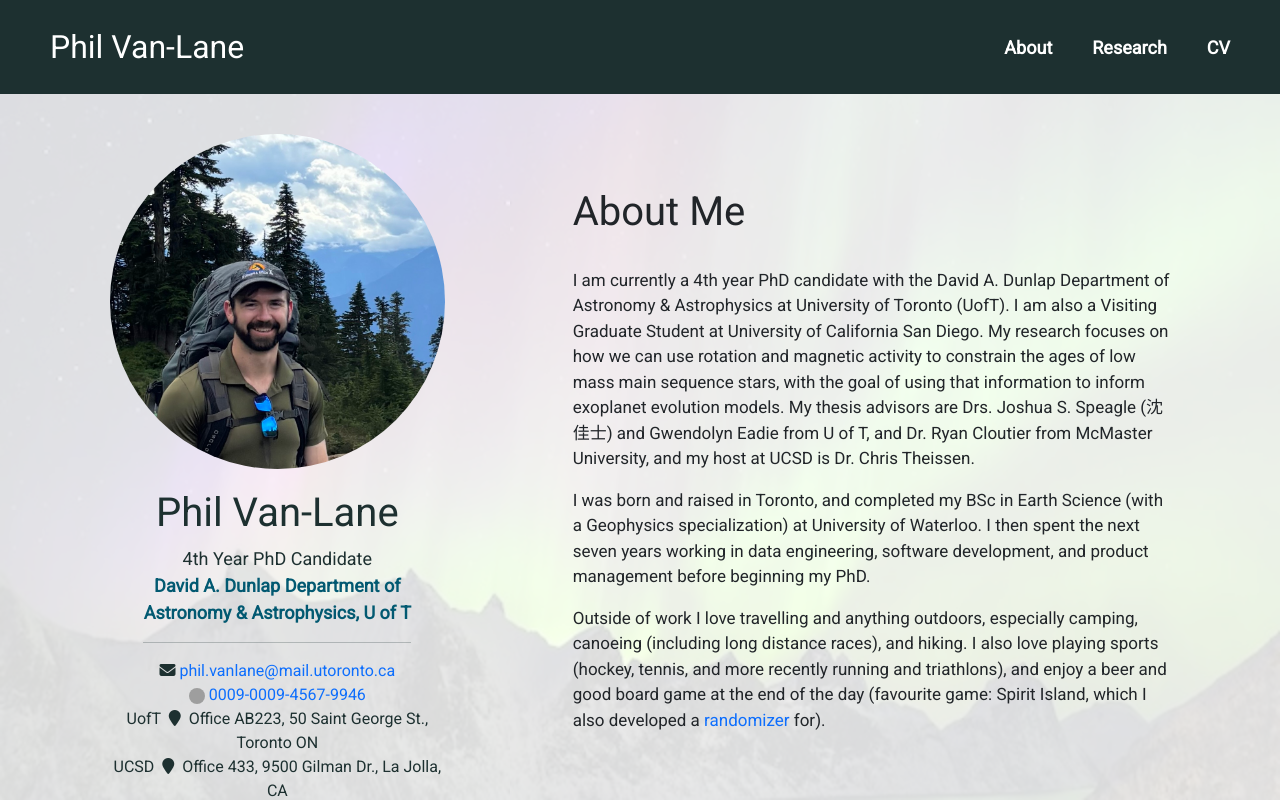
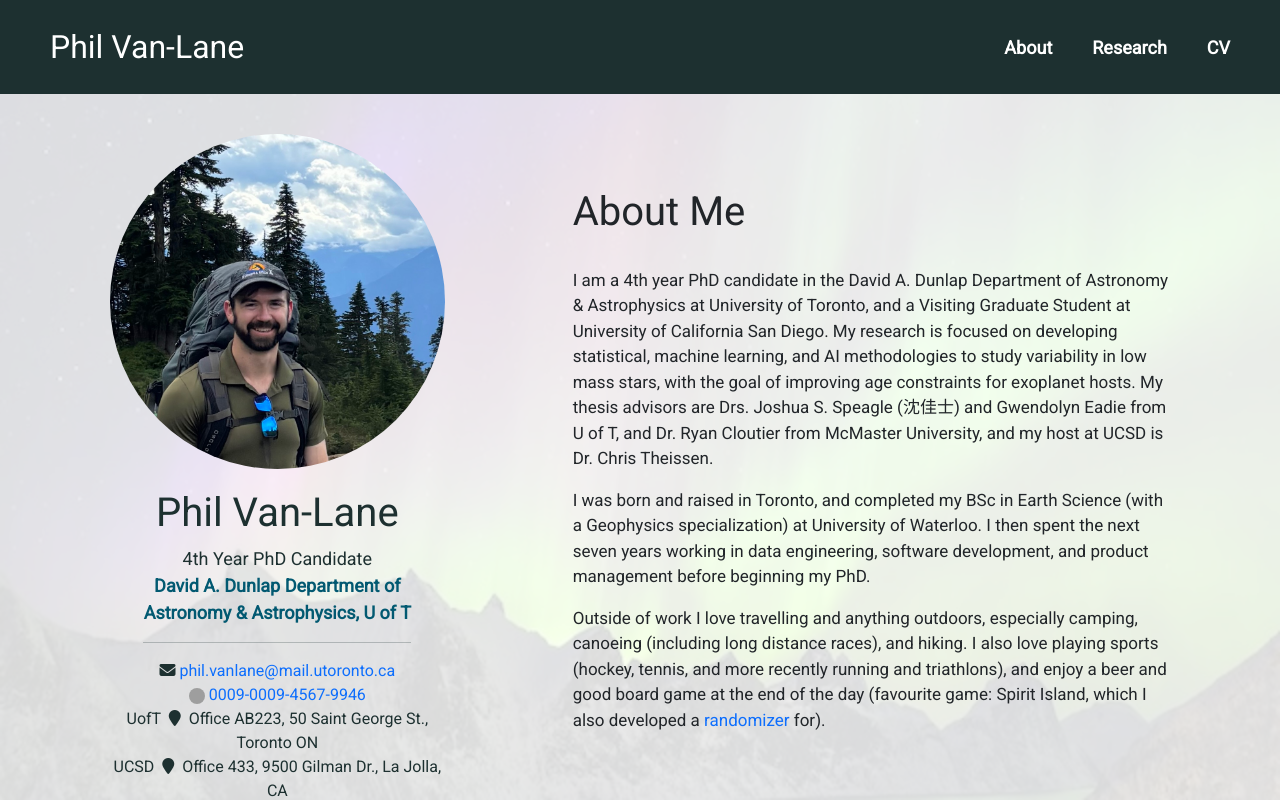
Before and after one commit to philvanlane/personal-website, a React (Create React App) app: page / in a window 1280 px wide. Shown: the top 800 px of the page. Built offline with nearby package versions, Linux system fonts and the light colour scheme; grey boxes are pictures that could not be loaded.

Commit message:
updated summary

```diff
--- a/src/components/Home.js
+++ b/src/components/Home.js
@@ -44,7 +44,7 @@ const Home = () => {
                 <h1>About Me</h1>
                 <br></br>
                 <p>
-                I am currently a 4th year PhD candidate with the David A. Dunlap Department of Astronomy & Astrophysics at University of Toronto (UofT). I am also a Visiting Graduate Student at University of California San Diego. My research focuses on how we can use rotation and magnetic activity to constrain the ages of low mass main sequence stars, with the goal of using that information to inform exoplanet evolution models. My thesis advisors are Drs. Joshua S. Speagle (沈佳士) and Gwendolyn Eadie from U of T, and Dr. Ryan Cloutier from McMaster University, and my host at UCSD is Dr. Chris Theissen.
+                I am a 4th year PhD candidate in the David A. Dunlap Department of Astronomy & Astrophysics at University of Toronto, and a Visiting Graduate Student at University of California San Diego. My research is focused on developing statistical, machine learning, and AI methodologies to study variability in low mass stars, with the goal of improving age constraints for exoplanet hosts. My thesis advisors are Drs. Joshua S. Speagle (沈佳士) and Gwendolyn Eadie from U of T, and Dr. Ryan Cloutier from McMaster University, and my host at UCSD is Dr. Chris Theissen.
                 {/* Starting Fall 2025, I will also be a Visiting Graduate Student at <a href="https://astro.ucsd.edu/" target="_blank" rel="noopener noreferrer">UC San Diego</a> with Dr. Chris Theissen. */}
                 <div className="spacer"></div>
                 I was born and raised in Toronto, and completed my BSc in Earth Science (with a Geophysics specialization) at University of Waterloo. I then spent the next seven years working in data engineering, software development, and product management before beginning my PhD.
```
